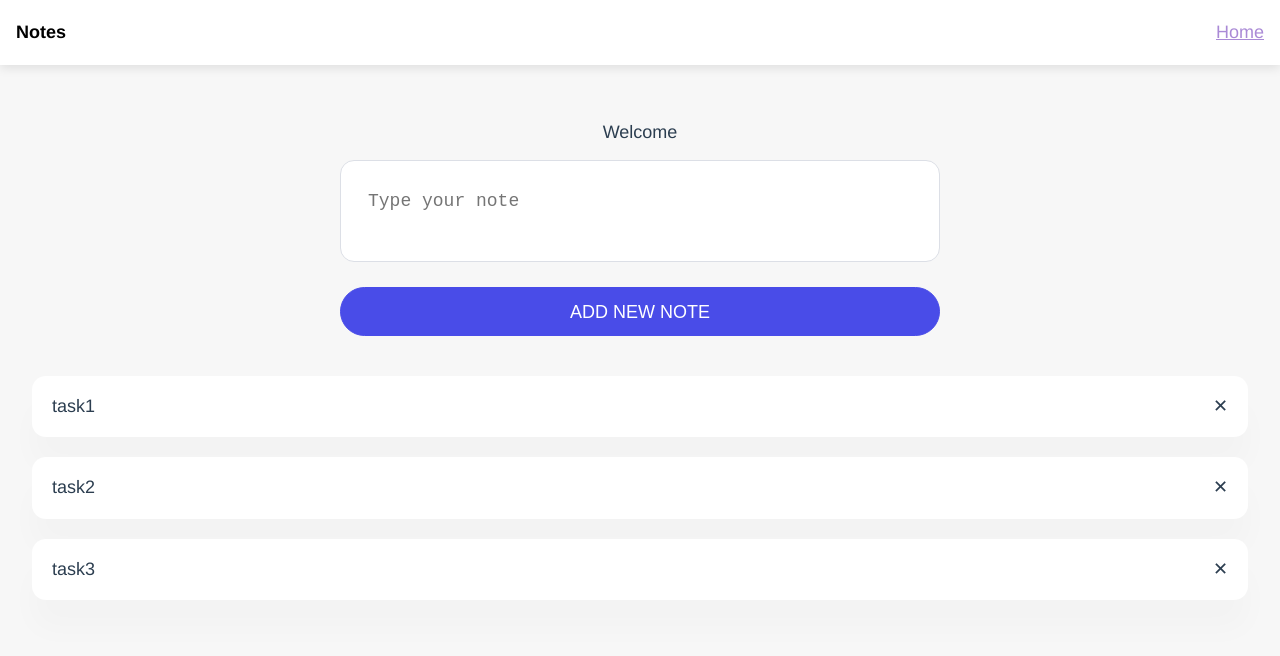
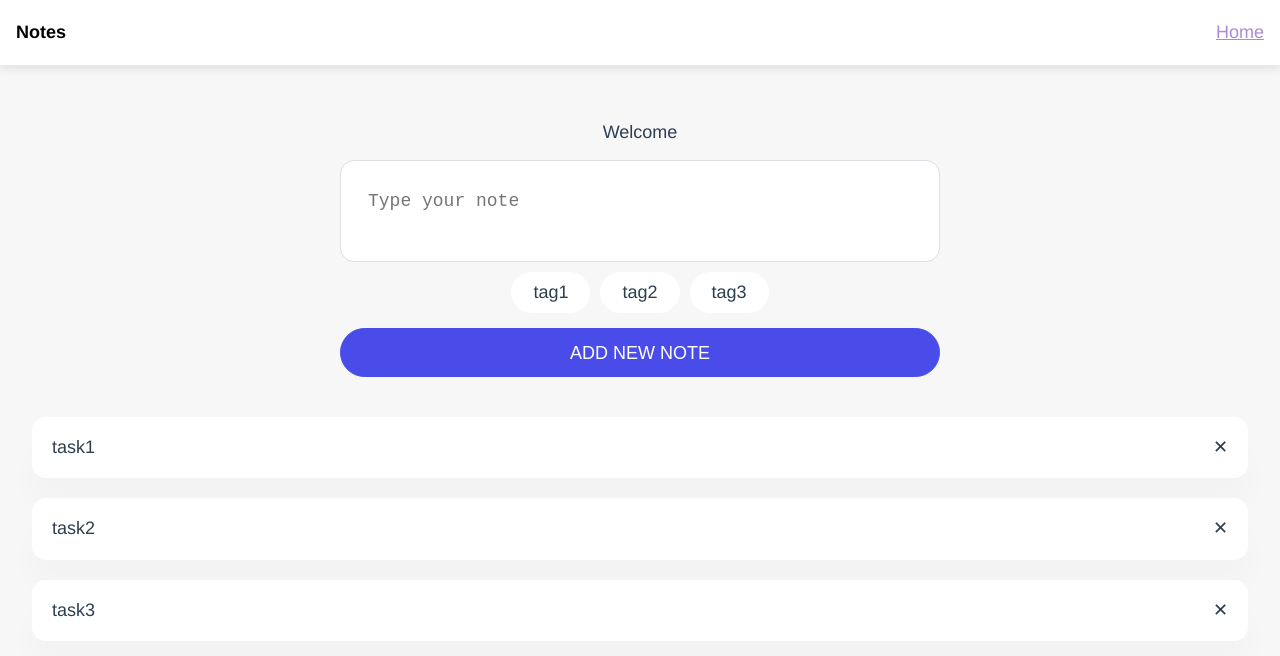
Before and after one commit to Al-x-R/notes_vue, a Vue app: page /#/ in a window 1280 px wide. Shown: the top 656 px of the page. Built offline with nearby package versions, Linux system fonts and the light colour scheme.

Commit message:
Added tags list component

```diff
--- a/src/components/Notes/Form.vue
+++ b/src/components/Notes/Form.vue
@@ -6,18 +6,21 @@
           v-model="value"
           placeholder="Type your note"
       />
-      <br>
+      <TagsList @onItemClick="handleTagClick" :items="tags" />
       <button class="btn btnPrimary" type="submit">Add new note</button>
     </form>
   </div>
 </template>
 
 <script>
+import TagsList from '../Tags/TagsList';
 export default {
   name: 'Form',
+  components: { TagsList },
   data() {
     return {
-      value: ''
+      value: '',
+      tags: ['tag1', 'tag2', 'tag3']
     }
   },
   methods: {
@@ -25,6 +28,9 @@ export default {
       this.$emit('onSubmit', this.value)
       this.value = ''
     },
+    handleTagClick(tag) {
+      console.log(tag);
+    }
   }
 };
 </script>
--- /dev/null
+++ b/src/components/Tags/TagsList.vue
@@ -0,0 +1,65 @@
+<template>
+  <div class="tags-list">
+    <div
+      class="tag-item"
+      v-for="item in items"
+      :key="item"
+      @click="$emit('onItemClick', item)"
+      :class="{ isPreview: isPreview }"
+    >
+      <span>{{ item }}</span>
+    </div>
+  </div>
+</template>
+
+<script>
+
+export default {
+  name: 'TagsList',
+  props: {
+    items: {
+      type: Array,
+      reqired: true
+    },
+    isActive: {
+      type: Boolean,
+      default: false
+    },
+    isPreview: {
+      type: Boolean,
+      default: false
+    }
+  }
+}
+</script>
+
+<style lang="scss">
+.tags-list {
+  padding: 10px 0 15px;
+  display: flex;
+  justify-content: center;
+}
+.tag-item {
+  padding: 8px 22px;
+  margin-right: 10px;
+  background-color: #fff;
+  border-radius: 22px;
+  user-select: none;
+  cursor: pointer;
+  &.isActive {
+    background-color: #444ce0;
+    color: #fff;
+  }
+  &.isPreview {
+    padding: 0;
+    color: #444ce0;
+    cursor: default;
+    &:before {
+      content: '#';
+    }
+  }
+  &:last-child {
+    margin-right: 0;
+  }
+}
+</style>
```
